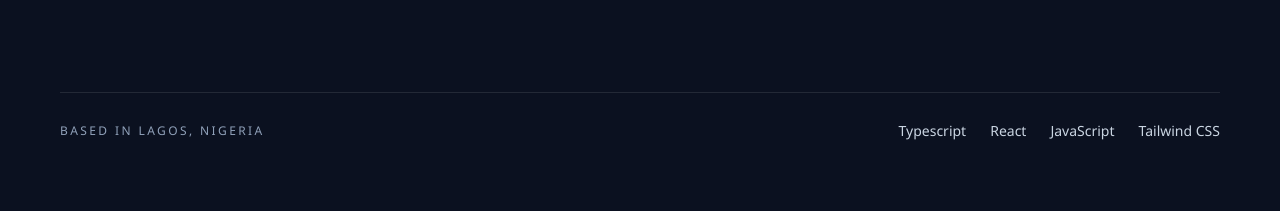
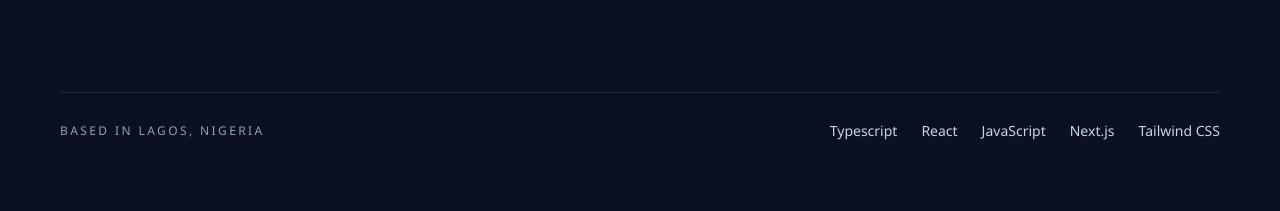
Before and after one commit to aliumuhammad2000-dev/my-portfolio, a React (Vite) app: page / in a window 1280 px wide. Shown: the part 840-1051 px from the top of the page. Built offline with nearby package versions, Linux system fonts and the light colour scheme; no server answers; the database is empty.

Commit message:
portfolio update

```diff
--- a/src/components/Hero.jsx
+++ b/src/components/Hero.jsx
@@ -25,7 +25,7 @@ export default function Hero() {
       <div className="mt-16 flex flex-col justify-between gap-5 border-t border-white/10 pt-7 text-xs text-slate-400 md:mt-24 md:flex-row md:items-center">
         <p className="uppercase tracking-[0.2em]">Based in Lagos, Nigeria</p>
         <ul aria-label="Technologies I work with" className="flex flex-wrap gap-x-6 gap-y-3 text-sm text-slate-300">
-          {['Typescript', 'React', 'JavaScript', 'Tailwind CSS'].map(skill => <li key={skill}>{skill}</li>)}
+          {['Typescript', 'React', 'JavaScript', 'Next.js', 'Tailwind CSS'].map(skill => <li key={skill}>{skill}</li>)}
         </ul>
       </div>
     </section>
```
